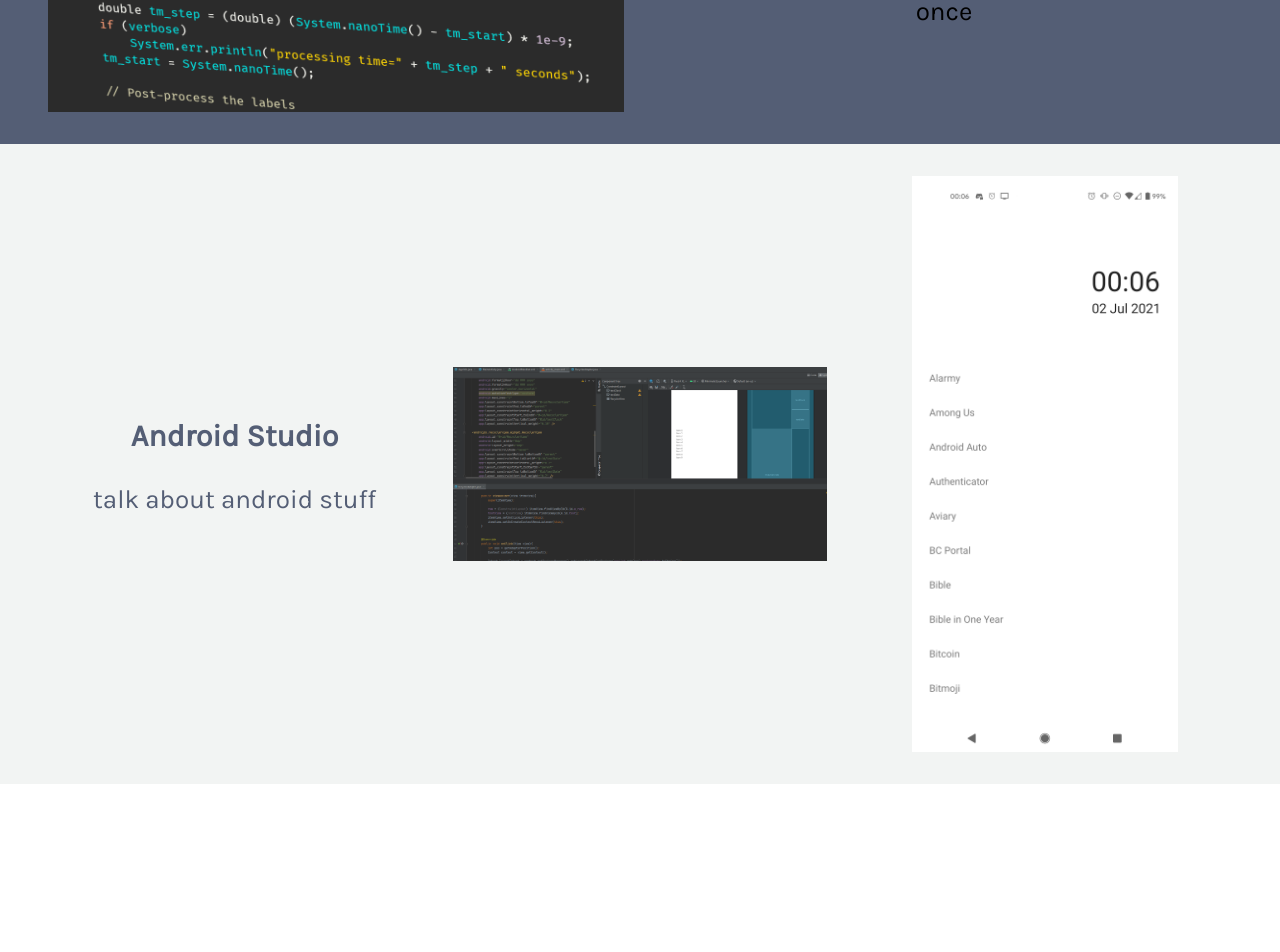
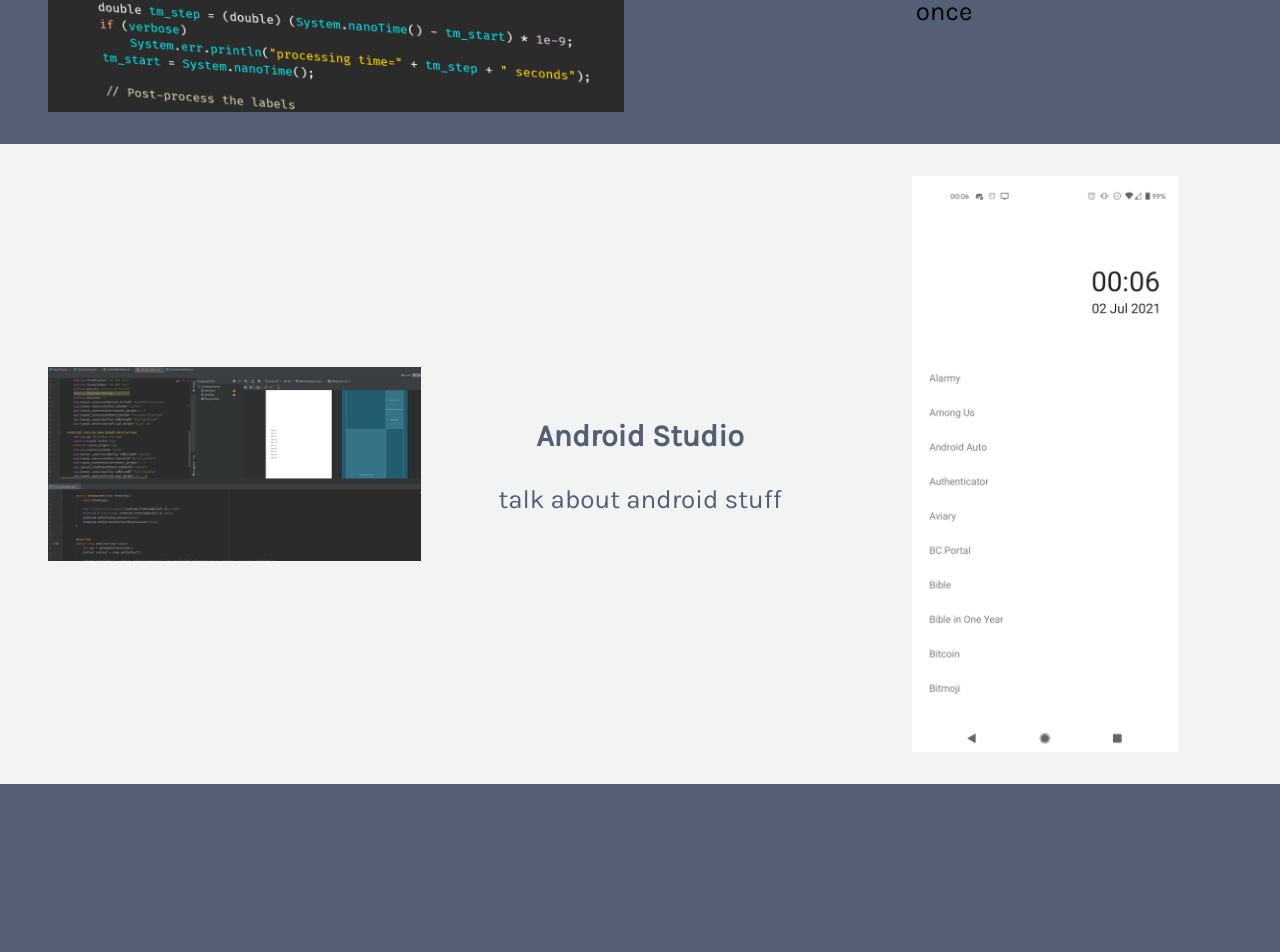
Before and after one commit to caleballen/caleballen.dev, a React (Create React App) app: page / in a window 1280 px wide. Shown: the part 1839-2791 px from the top of the page. Before the commit the page ends 2623 px from the top, so only its background shows below. Built offline with nearby package versions, Linux system fonts and the light colour scheme.

Commit message:
feat: add content fade-in

```diff
--- a/src/App.css
+++ b/src/App.css
@@ -33,6 +33,11 @@
   width: 100%;
   background-color: var(--color2);
   font-size: calc(10px + 2vmin);
+  color: var(--color1);
+}
+
+.header img {
+  height: calc(10px + 2vmin);
   color: var(--color1);
 }
 
@@ -88,3 +93,17 @@
   background-color: var(--color2);
   color: var(--color1);
 }
+
+.fade-in {
+  opacity: 0;
+  /* transform: translateY(20vh); */
+  visibility: hidden;
+  transition: opacity 0.6s ease-out, transform 1.2s ease-out;
+  will-change: opacity, visibility;
+}
+
+.fade-in.is-visible {
+  opacity: 1;
+  transform: none;
+  visibility: visible;
+}
--- a/src/App.jsx
+++ b/src/App.jsx
@@ -38,14 +38,23 @@
       </div>
     </Card>
     <Card>
+      <img src="android-studio.png" alt="Disjoint Set Connected Components Concurrent Programming" />
       <div>
         <h3>
           Android Studio
         </h3>
         <p>talk about android stuff</p>
       </div>
+      <img src="minimalist-launcher.png" alt="Disjoint Set Connected Components Concurrent Programming" />
+    </Card>
+    <Card>
+      <div>
+        <h3>
+          linux
+        </h3>
+        <p>talk about android stuff</p>
+      </div>
       <img src="android-studio.png" alt="Disjoint Set Connected Components Concurrent Programming" />
-      <img src="minimalist-launcher.png" alt="Disjoint Set Connected Components Concurrent Programming" />
     </Card>
   </div>
 );
--- a/src/Card.jsx
+++ b/src/Card.jsx
@@ -1,7 +1,20 @@
-import React from 'react';
+import React, { useEffect, useRef, useState } from 'react';
 
-const Card = ({ children }) => (
-  <div className="card">{children}</div>
-);
+const Card = ({ children }) => {
+  const [isVisible, setVisible] = useState(false);
+  const domRef = useRef();
+
+  useEffect(() => {
+    const observer = new IntersectionObserver((entries) => {
+      entries.forEach((entry) => setVisible(entry.isIntersecting));
+    });
+    observer.observe(domRef.current);
+    return () => observer.unobserve(domRef.current);
+  }, []);
+
+  return (
+    <div className={`card fade-in ${isVisible ? 'is-visible' : ''}`} ref={domRef}>{children}</div>
+  );
+};
 
 export default Card;
```
Also changed, not shown: public/github.svg (added).
